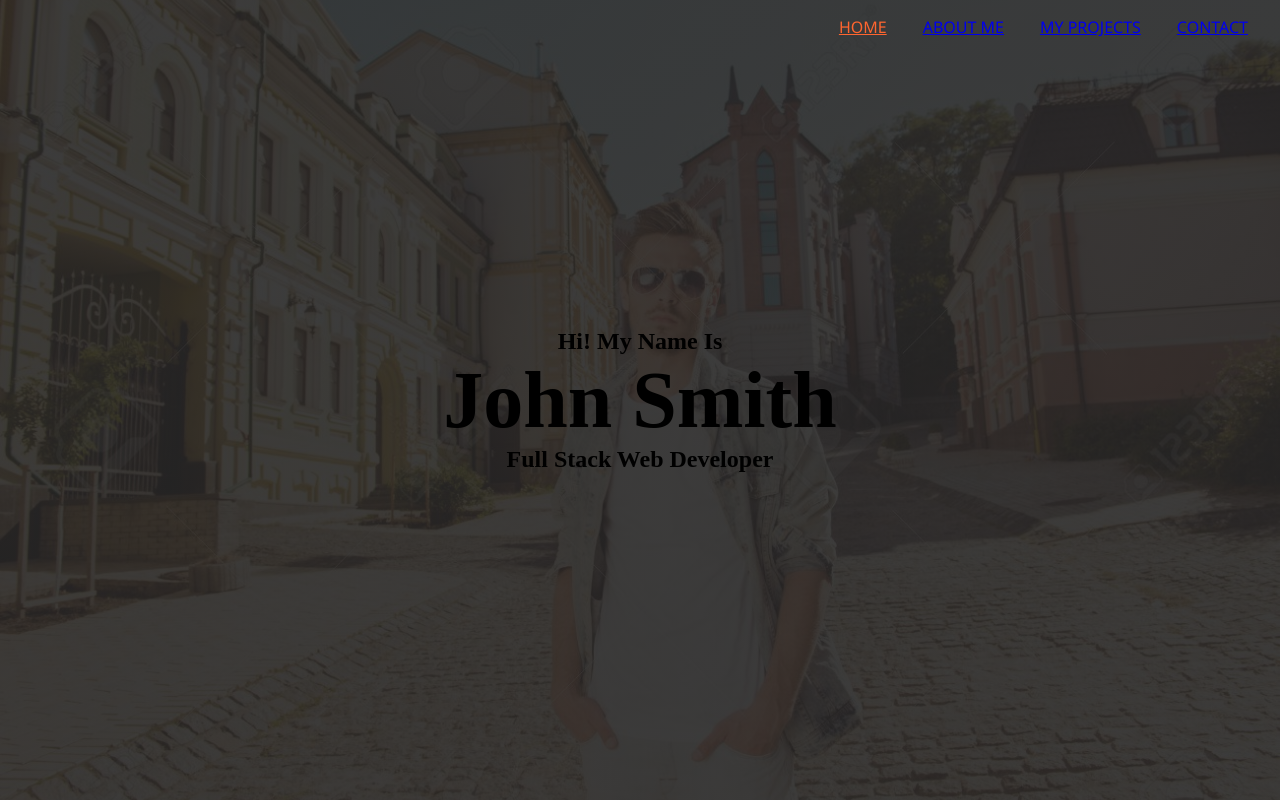
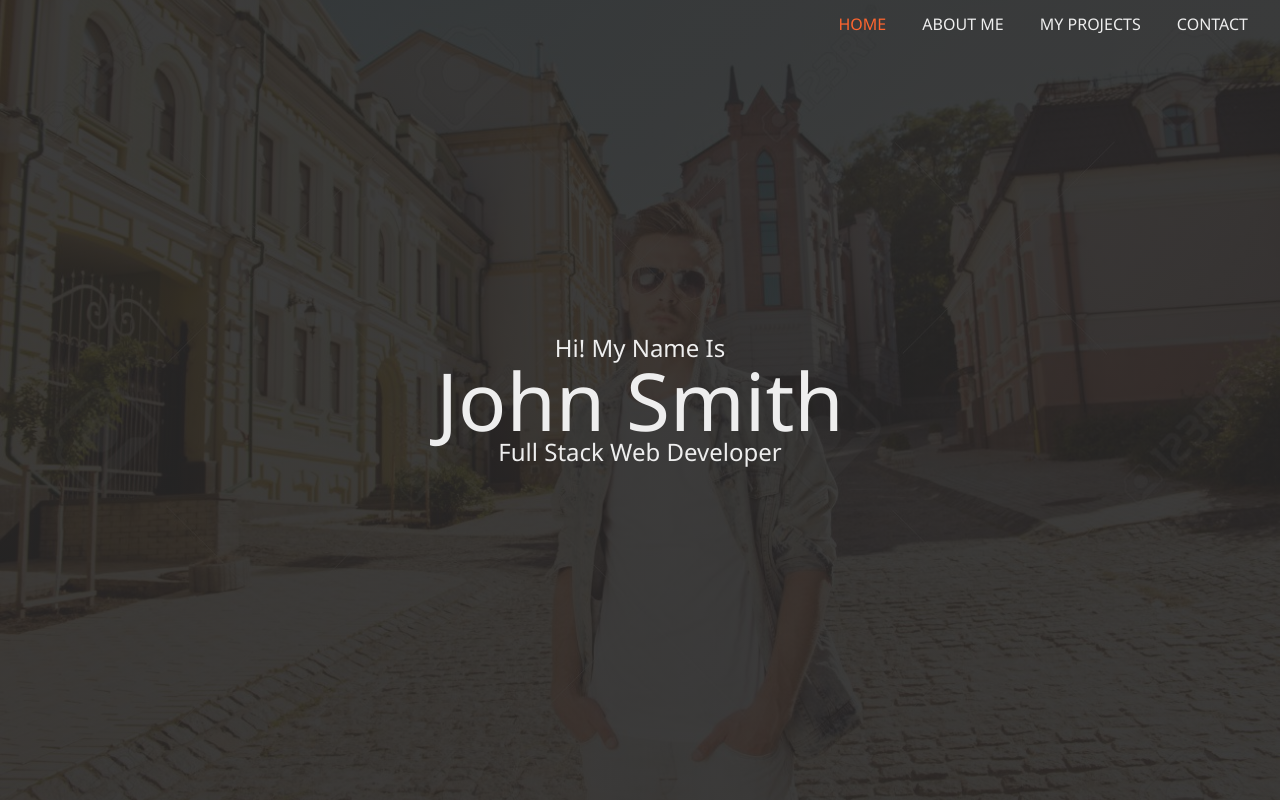
Before and after one commit to bzceval/portfolio-building-sass, a plain HTML site: page index.html in a window 1280 px wide. Drawn offline with Linux system fonts and the light colour scheme.

Commit message:
create main style changes

```diff
--- a/scss/style.scss
+++ b/scss/style.scss
@@ -2,3 +2,18 @@
 @import './abstracts/mixins', './abstracts/variable';
 @import './components/footer', './components/nav', './components/response';
 @import './pages/about', './pages/contact', './pages/home', './pages/projects';
+
+body {
+    font-family: $font-family;
+    line-height: 1;
+    color: $text-color;
+    background-color: $primary-color;
+    height: 100vh;
+}
+a {
+    text-decoration: none;
+    color: $text-color;
+}
+h1, h2, h3 {
+    font-weight: 400;
+}
```
Also changed, not shown: css/style.css, 1 other file.
